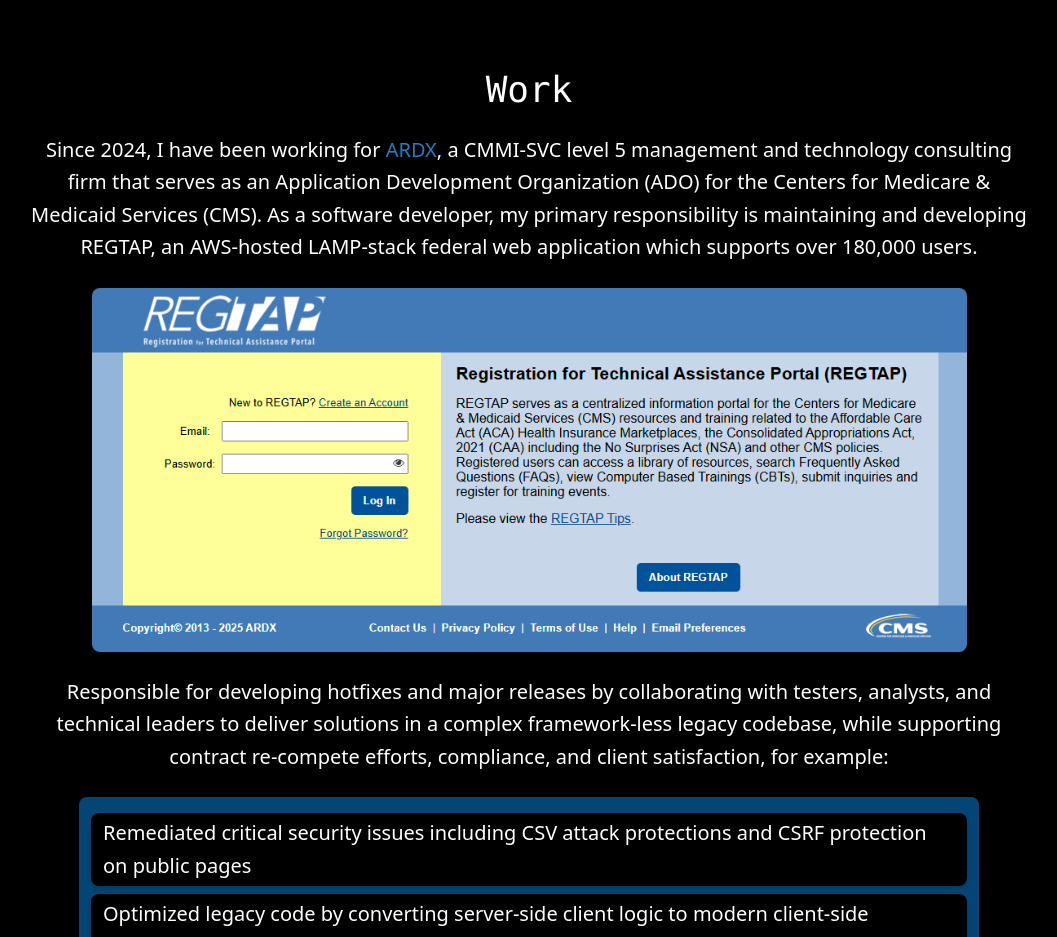
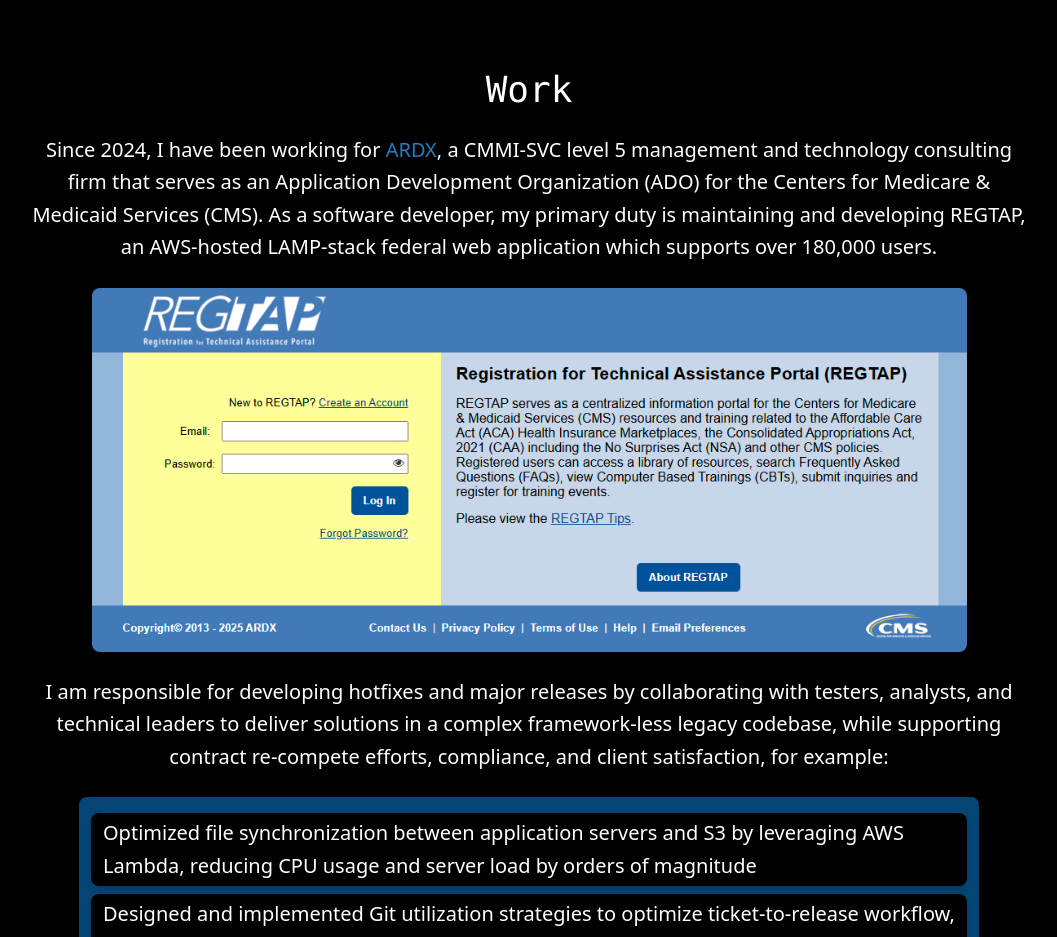
Before and after one commit to GabrielWelvaert/portfolio-website, a React (Vite) app: page /#about in a window 1280 px wide. Shown: the part 840-1777 px from the top of the page, without its empty margins (111-1168 px from the left). Built offline with nearby package versions, Linux system fonts and the light colour scheme.

Commit message:
language updates

```diff
--- a/src/components/Work.jsx
+++ b/src/components/Work.jsx
@@ -7,22 +7,22 @@
                 <div className="passage-text-header">Work</div>
                 <div className="passage-text">
                     Since 2024, I have been working for <a className="hover-image-text" href="https://ardx.net/" target="_blank" rel="noopener noreferrer">ARDX</a>, a CMMI-SVC level 5 management and technology consulting firm that serves as an Application Development Organization (ADO) for the Centers for Medicare & Medicaid Services (CMS).
-                    As a software developer, my primary responsibility is maintaining and developing REGTAP, an AWS-hosted LAMP-stack federal web application which supports over 180,000 users.
+                    As a software developer, my primary duty is maintaining and developing REGTAP, an AWS-hosted LAMP-stack federal web application which supports over 180,000 users.
                 </div>
                 <img className="rounded-image w-7/8 h-auto" src='/REGTAP.png'></img>
                 <div className="passage-text">
-                    Responsible for developing hotfixes and major releases by collaborating with testers, analysts, and technical leaders to deliver solutions in a complex framework-less legacy codebase, while supporting contract re-compete efforts, compliance, and client satisfaction, for example:
+                    I am responsible for developing hotfixes and major releases by collaborating with testers, analysts, and technical leaders to deliver solutions in a complex framework-less legacy codebase, while supporting contract re-compete efforts, compliance, and client satisfaction, for example:
                 </div>
                 <ColumnCard
                     title=""
                     className="card-wide"
                     description={[
-                        "Remediated critical security issues including CSV attack protections and CSRF protection on public pages",
-                        "Optimized legacy code by converting server-side client logic to modern client-side JavaScript, reducing server hits while preserving final backend checks",
+                        "Optimized file synchronization between application servers and S3 by leveraging AWS Lambda, reducing CPU usage and server load by orders of magnitude",
+                        "Designed and implemented Git utilization strategies to optimize ticket-to-release workflow, adopted as team standard",
+                        "Implemented defenses for security vulnerabilities including custom CSV injection protection and CSRF protection via synchronizer tokens",
+                        "Refactored legacy code by relocating client-side logic from the server to the browser, reducing unnecessary server load while preserving final backend validation",
                         "Modernized page design and layout, ensuring 508 accessibility compliance",
-                        "Implemented constraints and query optimizations to maintain data integrity and prevent duplicates in parallel, lag-heavy operations",
-                        "Designed and implemented Git utilization strategies to optimize ticket-to-release workflow, adopted as team standard",
-                        "Optimized file-syncing process between servers across our ALB, reducing CPU and server load by orders of magnitude"
+                        "Implemented constraints and query optimizations to improve performance, maintain data integrity, and prevent duplicates in parallel, lag-heavy operations",
                     ]}
                 />
             </div>
```
